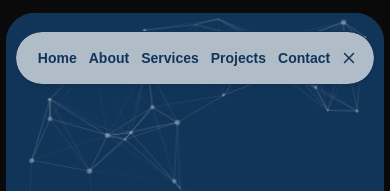
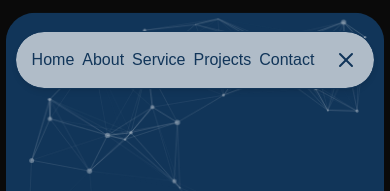
Before and after one commit to AndroSolutionsPersonal/Andro-Website, a Next.js app: page / in a window 390 px wide. Both pictures are taken after a click on the link 291 px from the left and 64 px from the top of the page. Shown: the top 191 px of the page. Built offline with nearby package versions, Linux system fonts and the light colour scheme.

Commit message:
Fixed the new navbar responsiveness

```diff
--- a/components/Navbar.jsx
+++ b/components/Navbar.jsx
@@ -2,7 +2,8 @@ import React, { useState, useEffect } from 'react';
 import Image from 'next/image';
 import { Menu, X } from 'lucide-react';
 import Logo from '@/public/Logo-2.png'
-import { motion } from "framer-motion";
+import { motion, AnimatePresence } from "framer-motion";
+import Link from "next/link";
 
 const navLinks = [
     {
@@ -41,7 +42,7 @@ const navLinks = [
 const Navbar = () => {
     const [isSidebarOpen, setIsSidebarOpen] = useState(false);
     const [isScrolled, setIsScrolled] = useState(false);
-    const [isExpanded, setIsExpanded] = useState(true);
+    const [isExpanded, setIsExpanded] = useState(false);
     const [showNavbar, setShowNavbar] = useState(true);
     const [lastScrollY, setLastScrollY] = useState(0);
 
@@ -80,53 +81,58 @@ const Navbar = () => {
 
     return (
         <motion.div
-            initial={{ y: 0 }}
+            initial={{ y: -120 }}
             animate={{ y: showNavbar ? 0 : -120 }}
-            transition={{ duration: 0.4, ease: "easeInOut" }}
-            className={`pt-8 ${isExpanded ? 'px-[18%] md:px-[37%]' : 'px-[4%] md:px-[15%]'} fixed top-0 left-0 w-screen z-50 transition-all duration-450 ease-out`}
+            transition={{ duration: 0.2, ease: [0.33, 1, 0.68, 1], delay: !isExpanded ? 0 : 0.2 }}
+            className={`pt-8 ${!isExpanded ? 'px-[18%] md:px-[27%] lg:px-[35%]' : 'px-[4%] md:px-[10%] lg:px-[27%]'} fixed top-0 w-screen left-1/2 -translate-x-1/2 z-50`}
         >
             <motion.div
                 initial={{ y: -50, opacity: 0 }}
                 animate={{ y: 0, opacity: 1 }}
-                transition={{ duration: 0.6, ease: "easeOut" }}
+                transition={{ duration: 0.2, ease: "easeOut" }}
                 className={`outline outline-primary relative rounded-full z-30 w-full flex items-center justify-between transition-colors duration-300 ${isScrolled ? 'bg-secondary/85' : 'bg-secondary shadow-md'} px-4 md:px-8 lg:px-12 py-4`}
             >
+                <Link
+                    href="/public"
+                    className={`${isExpanded ? 'text-right max-[420px]:hidden' : 'flex'}  items-center justify-center w-[35px] h-[35px] min-w-[35px] shrink-0 cursor-pointer`}
+                >
+                    <Image
+                        src={Logo}
+                        alt="Andro Solutions"
+                        width={60}
+                        height={60}
+                        priority
+                        className={`object-contain transition-transform duration-700 ease-out hover:rotate-[360deg] hover:scale-110`}
+                    />
+                </Link>
+
+                {/* top-level links: show Home & About always; show remaining links only when menu is expanded */}
                 <nav>
-                    <a
-                        className={`${isExpanded ? 'block' : 'max-[450px]:hidden block'} text-2xl font-bold text-primary cursor-pointer hover:text-secondary transition-all duration-300`}
-                        href='/'>
-                        <Image src={Logo} alt="Andro Solutions" priority className='w-8 lg:w-12 hover:rotate-360 hover:scale-110 transition-all ease-out duration-700 delay-70' />
-                    </a>
+                    <motion.ul
+                        initial={{  }}
+                        animate={{ transition: { delay: 0.1 } }}
+                        transition={{ duration: 0.1 }}
+                        className={'flex justify-center gap-2 md:gap-6'}>
+                        <li><Link href={""} className='relative text-primary cursor-pointer transition-colors duration-300 ease-out hover:text-primary after:content-[""] after:absolute after:left-0 after:-bottom-2 after:w-0 after:h-[2px] after:bg-primary after:transition-all after:duration-300 hover:after:w-full'>Home</Link></li>
+                        <li><Link href={""} className='relative text-primary cursor-pointer transition-colors duration-300 ease-out hover:text-primary after:content-[""] after:absolute after:left-0 after:-bottom-2 after:w-0 after:h-[2px] after:bg-primary after:transition-all after:duration-300 hover:after:w-full'>About</Link></li>
+                        <AnimatePresence mode="wait">
+                            {isExpanded && (
+                                <motion.div
+                                    initial={{ opacity: 0 }}
+                                    animate={{ opacity: 1, transition: { duration: 0.2, ease: "easeInOut", delay: 0.2 } }}
+                                    exit={{ opacity: 0 }}
+                                    // transition={{ duration: 0.4, ease: "easeInOut", delay: 0.3 }}
+                                    className="flex justify-center gap-2 md:gap-6"
+                                >
+                                    <li><Link href="" className='relative text-primary cursor-pointer transition-colors duration-300 ease-out hover:text-primary after:content-[""] after:absolute after:left-0 after:-bottom-2 after:w-0 after:h-[2px] after:bg-primary after:transition-all after:duration-300 hover:after:w-full'>Service</Link></li>
+                                    <li><Link href="" className='relative text-primary cursor-pointer transition-colors duration-300 ease-out hover:text-primary after:content-[""] after:absolute after:left-0 after:-bottom-2 after:w-0 after:h-[2px] after:bg-primary after:transition-all after:duration-300 hover:after:w-full'>Projects</Link></li>
+                                    <li><Link href="" className='relative text-primary cursor-pointer transition-colors duration-300 ease-out hover:text-primary after:content-[""] after:absolute after:left-0 after:-bottom-2 after:w-0 after:h-[2px] after:bg-primary after:transition-all after:duration-300 hover:after:w-full'>Contact</Link></li>
+                                </motion.div>
+                            )}
+                        </AnimatePresence>
+                    </motion.ul>
                 </nav>
-                {/* top-level links: show Home & About always; show remaining links only when menu is expanded */}
-                <ul className={`px-1 lg:px-4 font-semibold font-secondary flex items-center justify-center space-x-3 text-sm lg:space-x-12 transition-all duration-150 delay-800 ease-in`}>
-                    {alwaysLinks.map((link) => (
-                        <li key={link.label}>
-                            <nav>
-                                <a
-                                    className={link.className}
-                                    href={link.href}
-                                >
-                                    {link.label}
-                                </a>
-                            </nav>
-                        </li>
-                    ))}
-
-                    {!isExpanded && collapsibleLinks.map((link) => (
-                        <li key={link.label}>
-                            <nav>
-                                <a
-                                    className={link.className}
-                                    href={link.href}
-                                >
-                                    {link.label}
-                                </a>
-                            </nav>
-                        </li>
-                    ))}
-                </ul>
-                <div className='pl-1 lg:pl-4 flex justify-end'>
+                <div className='-ml-4 md:-ml-1 flex justify-start  '>
                     <a
                         href="#"
                         className={`navbar-burger flex self-center`}
@@ -135,48 +141,14 @@ const Navbar = () => {
                             setIsExpanded(!isExpanded);
                         }}
                     >
-                        {isExpanded && (
+                        {!isExpanded && (
                             <Menu className="text-xl text-primary" />
                         )}
-                        {!isExpanded && (
-                            <X size={18} className='cursor-pointer hover:text-black/80 text-primary' />
+                        {isExpanded && (
+                            <X className=' text-xl cursor-pointer hover:text-black/80 text-primary' />
                         )}
                     </a>
                 </div>
-            </motion.div >
-            <motion.div
-                initial={{ x: "100%" }}
-                animate={{ x: isSidebarOpen ? 0 : "100%" }}
-                transition={{ duration: 0.5, ease: "easeInOut" }}
-                className={`z-30 fixed top-0 right-0 h-full bg-tertiary bg-secondary w-3/5 max-sm:w-full transform ${isSidebarOpen ? 'translate-x-0' : 'translate-x-full'} transition-transform duration-300 ease-in-out`}
-            >
-                <ul className="flex flex-col p-4 space-y-8">
-                    <li className='flex justify-between items-center'>
-                        <a className="text-3xl">
-                            <X className='cursor-pointer hover:text-primary text-secondary-text' onClick={toggleSidebar} />
-                        </a>
-                    </li>
-                    {navLinks.map((link, idx) => (
-                        <li key={link.label}>
-                            {link.href ? (
-                                <a
-                                    className={link.mobileClass}
-                                    href={link.href}
-                                    onClick={link.onClick}
-                                >
-                                    {link.label}
-                                </a>
-                            ) : (
-                                <a
-                                    className={link.mobileClass}
-                                    onClick={link.onClick}
-                                >
-                                    {link.label}
-                                </a>
-                            )}
-                        </li>
-                    ))}
-                </ul>
             </motion.div>
         </motion.div>
     );
```
Lines whose indentation alone changed are shown as unchanged.
